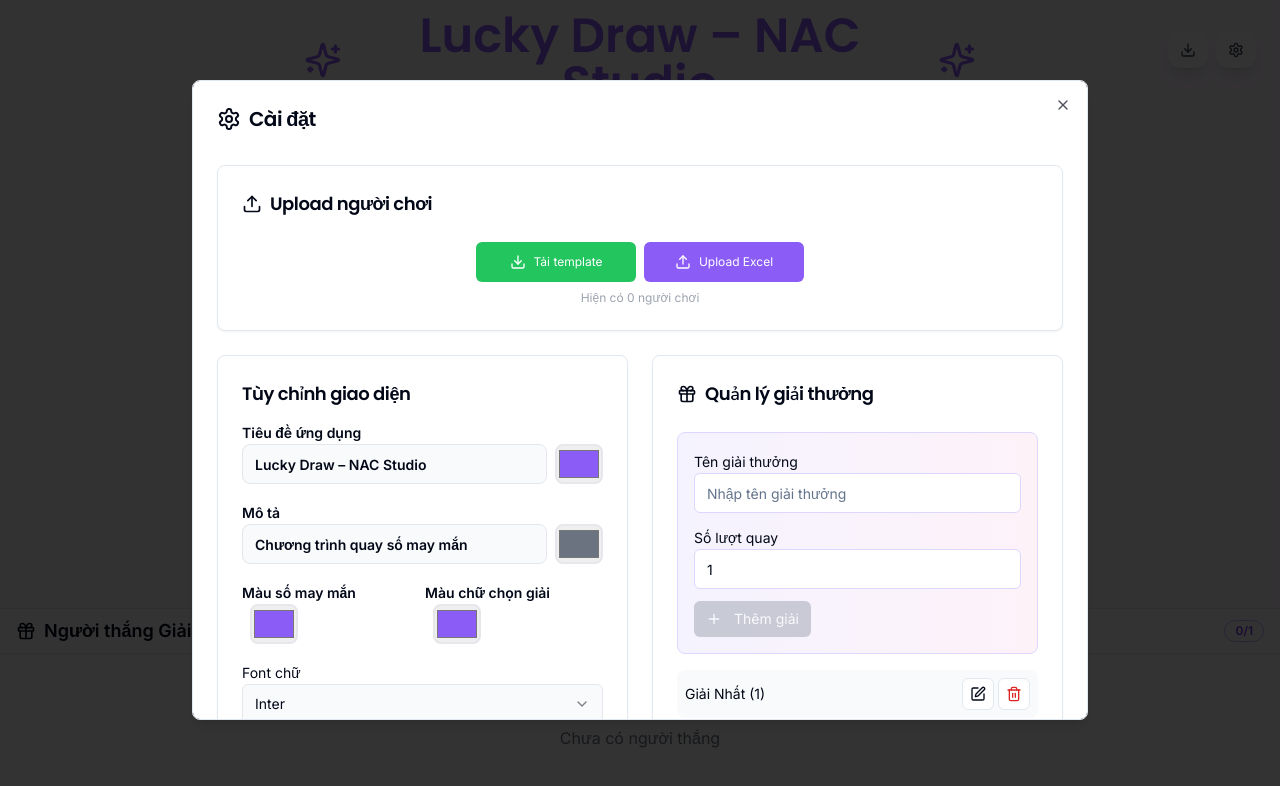
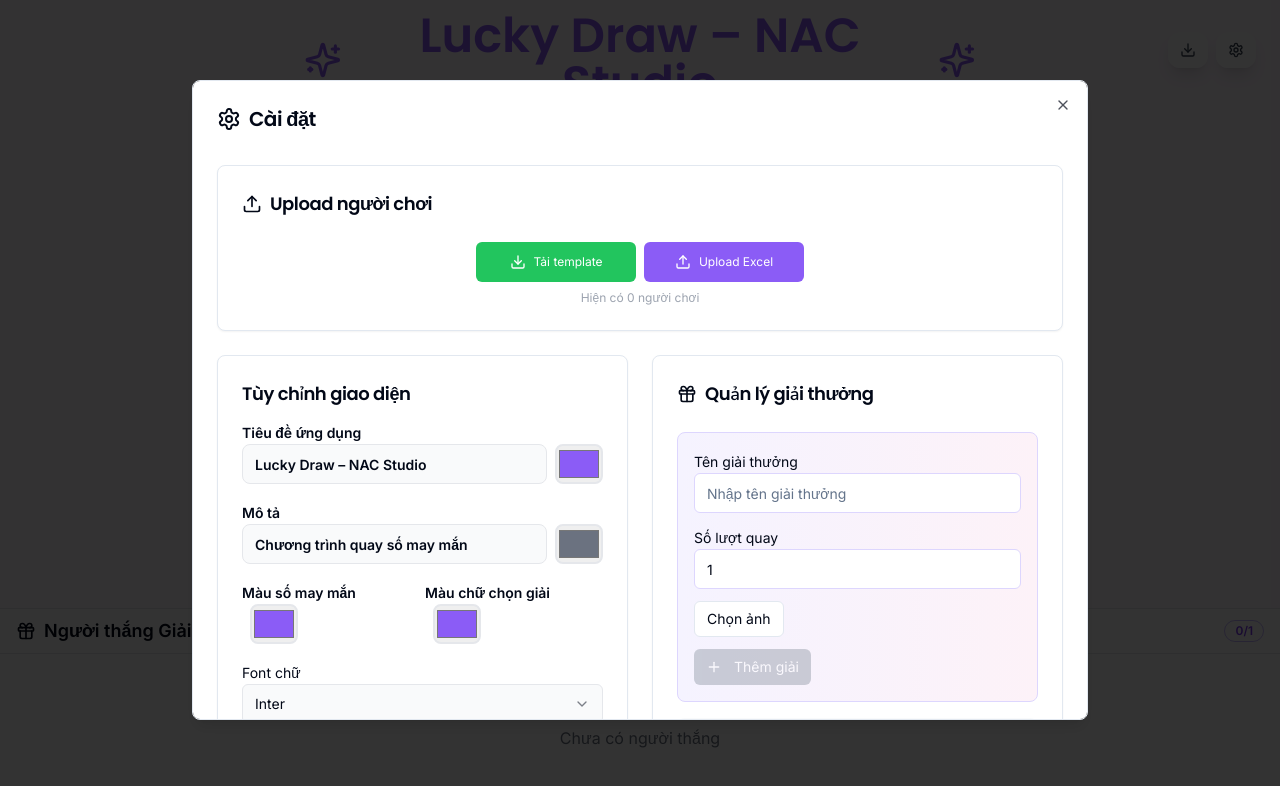
Before and after one commit to nhipm-nec/may-man-lucky-draw, a React (Vite) app: page / in a window 1280 px wide. Both pictures are taken after a click on the button 1236 px from the left and 50 px from the top of the page. Shown: the top 786 px of the page. Built offline with nearby package versions, Linux system fonts and the light colour scheme.

Commit message:
add img for prize

```diff
--- a/src/pages/Index.tsx
+++ b/src/pages/Index.tsx
@@ -1,4 +1,4 @@
-import { useState, useEffect } from 'react';
+import { useState, useEffect, useRef } from 'react';
 import { Button } from '@/components/ui/button';
 import { Input } from '@/components/ui/input';
 import { Card, CardContent, CardHeader, CardTitle } from '@/components/ui/card';
@@ -17,6 +17,7 @@ interface Prize {
   name: string;
   quantity: number;
   winners: string[];
+  image?: string;
 }
 
 interface User {
@@ -30,13 +31,14 @@ const Index = () => {
     id: '1',
     name: 'Giải Nhất (1)',
     quantity: 1,
-    winners: []
+    winners: [],
+    image: '',
   });
 
   const [users, setUsers] = useState<User[]>([]);
 
   const [prizes, setPrizes] = useState<Prize[]>([
-    { id: '1', name: 'Giải Nhất (1)', quantity: 1, winners: [] }
+    { id: '1', name: 'Giải Nhất (1)', quantity: 1, winners: [], image: '' }
   ]);
 
   const [luckyNumber, setLuckyNumber] = useState<string>('000');
@@ -48,6 +50,7 @@ const Index = () => {
   const [newPrizeName, setNewPrizeName] = useState('');
   const [newPrizeQuantity, setNewPrizeQuantity] = useState<number | string>(1);
   const [editingPrize, setEditingPrize] = useState<Prize | null>(null);
+  const [newPrizeImage, setNewPrizeImage] = useState<string | null>(null);
 
   // Customization states
   const [backgroundColor, setBackgroundColor] = useState('#fef7ff');
@@ -77,13 +80,15 @@ const Index = () => {
   const [isSettingsOpen, setIsSettingsOpen] = useState(false);
 
   // Drawing interval reference
-  const [drawingInterval, setDrawingInterval] = useState<NodeJS.Timeout | null>(null);
+  const drawingInterval = useRef<NodeJS.Timeout | null>(null);
 
   // Track if first draw has been started
   const [hasStartedFirstDraw, setHasStartedFirstDraw] = useState(false);
 
   // Thêm state cho dialog xoá
   const [deleteWinnerIndex, setDeleteWinnerIndex] = useState<number|null>(null);
+
+  const prizeImageInputRef = useRef<HTMLInputElement>(null);
 
   useEffect(() => {
     // Remove old style if exists
@@ -131,9 +136,9 @@ const Index = () => {
   }, [isDrawing, hasStartedFirstDraw, currentPrize.winners.length, currentPrize.quantity]);
 
   const stopDrawing = () => {
-    if (drawingInterval) {
-      clearInterval(drawingInterval);
-      setDrawingInterval(null);
+    if (drawingInterval.current) {
+      clearInterval(drawingInterval.current);
+      drawingInterval.current = null;
     }
 
     const availableUsers = users.filter(user =>
@@ -176,12 +181,14 @@ const Index = () => {
       id: Date.now().toString(),
       name: `${newPrizeName} (${quantity})`,
       quantity: quantity,
-      winners: []
+      winners: [],
+      image: newPrizeImage || '',
     };
 
     setPrizes([...prizes, newPrize]);
     setNewPrizeName('');
     setNewPrizeQuantity(1);
+    setNewPrizeImage(null);
     toast.success('Đã thêm giải thưởng mới!');
   };
 
@@ -206,10 +213,12 @@ const Index = () => {
     const match = prize.name.match(/^(.+)\s+\((\d+)\)$/);
     if (match) {
       setNewPrizeName(match[1]);
+      setNewPrizeQuantity(parseInt(match[2], 10));
     } else {
       setNewPrizeName(prize.name);
+      setNewPrizeQuantity(prize.quantity);
     }
-    setNewPrizeQuantity(1);
+    setNewPrizeImage(prize.image || null);
   };
 
   const saveEditPrize = () => {
@@ -221,7 +230,7 @@ const Index = () => {
 
     const updatedPrizes = prizes.map(p =>
       p.id === editingPrize.id
-        ? { ...p, name: `${newPrizeName} (${quantity})`, quantity: quantity }
+        ? { ...p, name: `${newPrizeName} (${quantity})`, quantity: quantity, image: newPrizeImage || p.image }
         : p
     );
 
@@ -237,6 +246,7 @@ const Index = () => {
     setEditingPrize(null);
     setNewPrizeName('');
     setNewPrizeQuantity(1);
+    setNewPrizeImage(null);
     toast.success('Đã cập nhật giải thưởng!');
   };
 
@@ -244,6 +254,7 @@ const Index = () => {
     setEditingPrize(null);
     setNewPrizeName('');
     setNewPrizeQuantity(1);
+    setNewPrizeImage(null);
   };
 
   const startDrawing = () => {
@@ -257,20 +268,20 @@ const Index = () => {
     }
 
     if (currentPrize.winners.length >= currentPrize.quantity) {
-      toast.error('Giải thưởng này đã hết!');
+      toast.info('Giải thưởng này đã quay đủ số lượng.');
       return;
     }
 
     setIsDrawing(true);
-    setWinnerName('');
     setHasStartedFirstDraw(true);
 
-    // Animated number spinning
-    const interval = setInterval(() => {
-      setLuckyNumber(Math.floor(Math.random() * 1000).toString().padStart(3, '0'));
+    // Start a fast-spinning animation
+    drawingInterval.current = setInterval(() => {
+      const randomIndex = Math.floor(Math.random() * users.length);
+      const randomUser = users[randomIndex];
+      setLuckyNumber((randomIndex + 1).toString().padStart(3, '0'));
+      setWinnerName(randomUser.name);
     }, Number(spinSpeed) || 100);
-
-    setDrawingInterval(interval);
   };
 
   const exportResults = () => {
@@ -410,14 +421,16 @@ const Index = () => {
             id: (index + 1).toString(),
             name: row['Name'] || `Giải ${index + 1}`,
             quantity: parseInt(row['Quantity']) || 1,
-            winners: []
+            winners: [],
+            image: '',
           }));
         } else if ('Tên' in firstRow && 'Số lượng' in firstRow) {
           newPrizes = jsonData.map((row: any, index) => ({
             id: (index + 1).toString(),
             name: row['Tên'] || `Giải ${index + 1}`,
             quantity: parseInt(row['Số lượng']) || 1,
-            winners: []
+            winners: [],
+            image: '',
           }));
         } else {
           toast.error('File giải thưởng phải có các cột: Name, Quantity hoặc Tên, Số lượng!');
@@ -447,6 +460,24 @@ const Index = () => {
       toast.success('Đã tải lên ảnh nền thành công!');
     };
     reader.readAsDataURL(file);
+  };
+
+  const handlePrizeImageButtonClick = () => {
+    if (prizeImageInputRef.current) {
+      prizeImageInputRef.current.click();
+    }
+  };
+
+  const handlePrizeImageUpload = (event: React.ChangeEvent<HTMLInputElement>) => {
+    if (event.target.files && event.target.files[0]) {
+      const file = event.target.files[0];
+      const reader = new FileReader();
+      reader.onload = (e) => {
+        setNewPrizeImage(e.target?.result as string);
+        toast.success('Đã chọn ảnh!');
+      };
+      reader.readAsDataURL(file);
+    }
   };
 
   const backgroundStyle = backgroundImage
@@ -690,6 +721,11 @@ const Index = () => {
                               className="bg-white border-violet-200"
                             />
                           </div>
+                          {/* Image upload for add/edit prize */}
+                          <div className="flex items-center gap-2">
+                            <Button size="sm" onClick={handlePrizeImageButtonClick} variant="outline">Chọn ảnh</Button>
+                            {newPrizeImage && <img src={newPrizeImage} alt="preview" className="w-10 h-10 rounded-md object-cover" />}
+                          </div>
                           <div className="flex gap-2">
                             {editingPrize ? (
                               <>
@@ -727,28 +763,43 @@ const Index = () => {
                           </div>
                         </div>
 
-                        <div className="space-y-2 max-h-40 overflow-y-auto">
-                          {prizes.map(prize => (
+                        <div className="space-y-2 h-64 overflow-y-auto">
+                          {[...prizes].reverse().map(prize => (
                             <div key={prize.id} className="flex items-center justify-between p-2 bg-gray-50 rounded-lg">
-                              <span className="text-sm font-medium">{prize.name}</span>
-                              <div className="flex gap-1">
-                                <Button
-                                  onClick={() => startEditPrize(prize)}
-                                  size="sm"
-                                  variant="outline"
-                                  className="h-8 w-8 p-0"
-                                >
-                                  <Edit size={12} />
-                                </Button>
-                                <Button
-                                  onClick={() => deletePrize(prize.id)}
-                                  size="sm"
-                                  variant="outline"
-                                  className="h-8 w-8 p-0 text-red-600 hover:text-red-800"
-                                >
-                                  <Trash2 size={12} />
-                                </Button>
-                              </div>
+                              {editingPrize && editingPrize.id === prize.id ? (
+                                <div className="flex-grow flex items-center gap-2">
+                                  <Input
+                                    value={newPrizeName}
+                                    onChange={(e) => setNewPrizeName(e.target.value)}
+                                    className="h-9"
+                                    placeholder="Tên giải thưởng"
+                                  />
+                                  <Input
+                                    type="number"
+                                    value={newPrizeQuantity}
+                                    onChange={(e) => setNewPrizeQuantity(e.target.value)}
+                                    className="h-9 w-20"
+                                    min={1}
+                                    placeholder="S.L"
+                                  />
+                                  {/* Remove image button here, handled above */}
+                                </div>
+                              ) : (
+                                <>
+                                  <div className="flex items-center gap-3">
+                                    {prize.image && <img src={prize.image} alt={prize.name} className="w-16 h-10 rounded-md object-cover"/>}
+                                    <span className="font-medium">{prize.name}</span>
+                                  </div>
+                                  <div className="flex items-center gap-2">
+                                    <Button variant="ghost" size="icon" onClick={() => startEditPrize(prize)}>
+                                      <Edit className="h-4 w-4" />
+                                    </Button>
+                                    <Button variant="ghost" size="icon" onClick={() => deletePrize(prize.id)}>
+                                      <Trash2 className="h-4 w-4 text-red-500" />
+                                    </Button>
+                                  </div>
+                                </>
+                              )}
                             </div>
                           ))}
                         </div>
@@ -801,19 +852,25 @@ const Index = () => {
               </SelectContent>
             </Select>
           </div>
+          {/* Prize image preview below select, exactly 2px spacing above and below */}
+          {currentPrize.image && (
+            <div className="flex flex-col items-center p-0 m-0">
+              <img src={currentPrize.image} alt={currentPrize.name} className="w-16 h-10 rounded-md object-cover mt-[2px] mb-[2px] p-0 m-0 border-0 shadow-none" />
+            </div>
+          )}
 
           {/* Lucky number and winner display - tightened spacing */}
           <Card className="w-full bg-transparent shadow-none border-0">
             <CardHeader className="text-center pb-0.5">
               {/* Lucky number display */}
-              <div className="w-full max-w-xl mx-auto rounded-2xl min-h-28 sm:min-h-32 lg:min-h-36 xl:min-h-40 2xl:min-h-44 flex flex-col justify-center mb-1" style={{ background: luckyNumberBgColor + 'AA' }}>
-                <div className="text-5xl sm:text-6xl lg:text-7xl xl:text-8xl 2xl:text-9xl font-extrabold tracking-widest" style={{ color: luckyNumberColor }}>{luckyNumber}</div>
+              <div className="w-full max-w-xl mx-auto rounded-2xl min-h-28 sm:min-h-32 lg:min-h-36 xl:min-h-40 2xl:min-h-44 flex flex-col justify-center mb-[8px]" style={{ background: luckyNumberBgColor + 'AA' }}>
+                <div className="text-6xl sm:text-7xl lg:text-8xl xl:text-9xl 2xl:text-[6rem] font-extrabold tracking-widest" style={{ color: luckyNumberColor }}>{luckyNumber}</div>
               </div>
 
               {/* Winner display - reduced height and margin */}
-              <div className="w-full max-w-xl mx-auto rounded-2xl min-h-10 sm:min-h-12 lg:min-h-14 xl:min-h-16 2xl:min-h-18 flex flex-col justify-center mb-2" style={{ background: winnerBgColor + 'AA' }}>
-                <div className="text-xs sm:text-sm lg:text-base xl:text-base 2xl:text-lg font-semibold mb-0.5">{winnerLabel}</div>
-                <div className="text-lg sm:text-xl lg:text-2xl xl:text-2xl 2xl:text-3xl font-bold tracking-wide" style={{ color: winnerColor }}>
+              <div className="w-full max-w-xl mx-auto rounded-2xl min-h-10 sm:min-h-12 lg:min-h-14 xl:min-h-16 2xl:min-h-18 flex flex-col justify-center mb-[8px]" style={{ background: winnerBgColor + 'AA' }}>
+                <div className="text-base sm:text-lg lg:text-xl xl:text-2xl 2xl:text-3xl font-semibold mb-0.5">{winnerLabel}</div>
+                <div className="text-xl sm:text-2xl lg:text-3xl xl:text-4xl 2xl:text-5xl font-bold tracking-wide" style={{ color: winnerColor }}>
                   {winnerName
                     ? (<>
                         {winnerName}
@@ -830,11 +887,11 @@ const Index = () => {
             <CardContent className="flex flex-col items-center pt-0">
               <Button
                 size="lg"
-                className="w-full max-w-xl h-6 sm:h-7 lg:h-8 xl:h-8 2xl:h-10 text-base sm:text-lg lg:text-lg xl:text-lg 2xl:text-xl font-bold bg-gradient-to-r from-purple-400 to-pink-400 text-white shadow-lg hover:from-purple-500 hover:to-pink-500"
+                className="w-full max-w-xl h-12 text-xl font-bold bg-gradient-to-r from-purple-400 to-pink-400 text-white shadow-lg hover:from-purple-500 hover:to-pink-500"
                 onClick={isDrawing ? stopDrawing : startDrawing}
                 disabled={currentPrize.winners.length >= currentPrize.quantity}
               >
-                <Play className="mr-2 w-3 h-3 sm:w-4 sm:h-4 lg:w-4 lg:h-4 xl:w-4 xl:h-4 2xl:w-5 2xl:h-5" />
+                <Play className="mr-2 w-5 h-5" />
                 {isDrawing ? drawingText : drawButtonText}
               </Button>
             </CardContent>
@@ -928,6 +985,14 @@ const Index = () => {
           )}
         </div>
       </div>
+
+      <input
+        type="file"
+        ref={prizeImageInputRef}
+        onChange={handlePrizeImageUpload}
+        className="hidden"
+        accept="image/*"
+      />
     </div>
   );
 };
```
